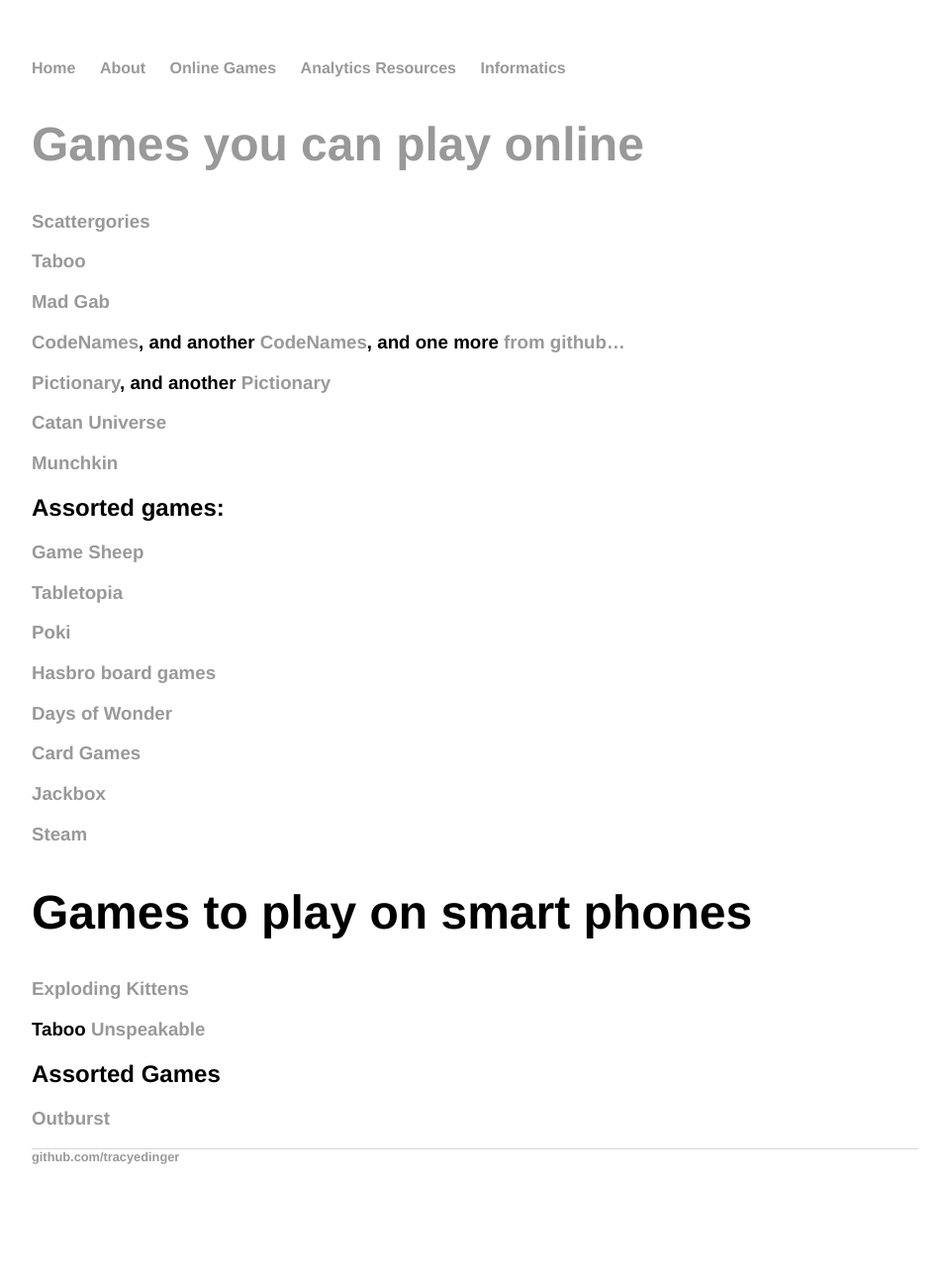
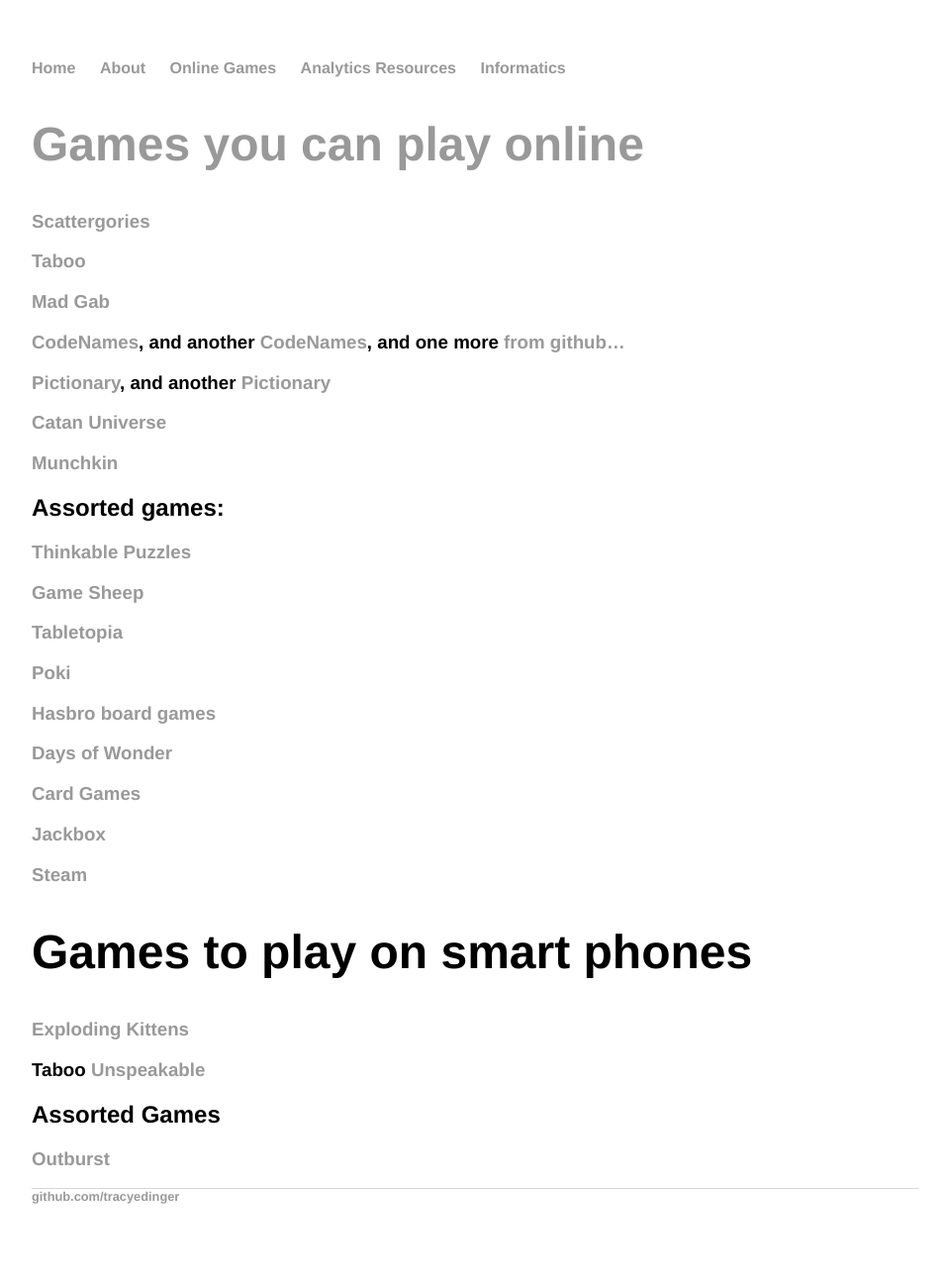
Before and after one commit to tracyedinger/tracyedinger.github.io, a Jekyll site: the page built from OnlineGames.md, in a window 1280 px wide. Shown: the whole page at 99% size, without its empty margins (160-1119 px from the left). Built offline with Jekyll 4.4.1, drawn with Linux system fonts in a browser that asks for light colours; our own code applies the rules of GitHub Pages for plain Markdown files; before the commit the page ends 1254 px from its top, so only the background shows below that.

Commit message:
Update OnlineGames.md

```diff
--- a/OnlineGames.md
+++ b/OnlineGames.md
@@ -14,6 +14,7 @@
 
 ## Assorted games:
 
+### [Thinkable Puzzles](https://thinkablepuzzles.com)
 ### [Game Sheep](https://www.gamesheep.com/)
 ### [Tabletopia](https://tabletopia.com/)
 ### [Poki](https://poki.com/en/cards)
```
